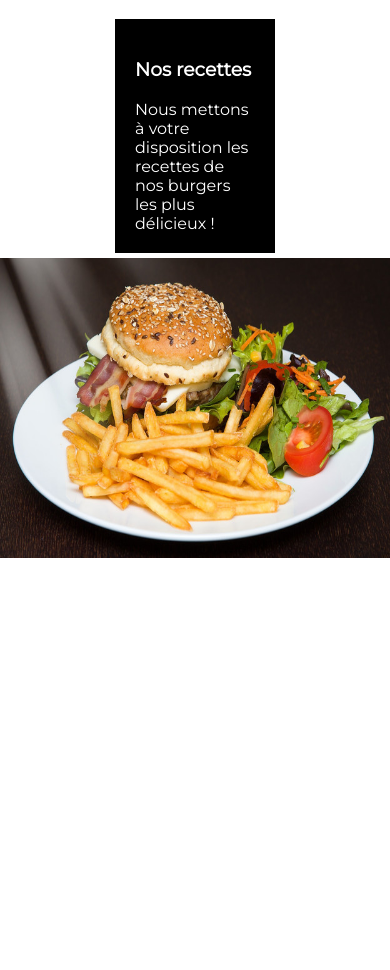
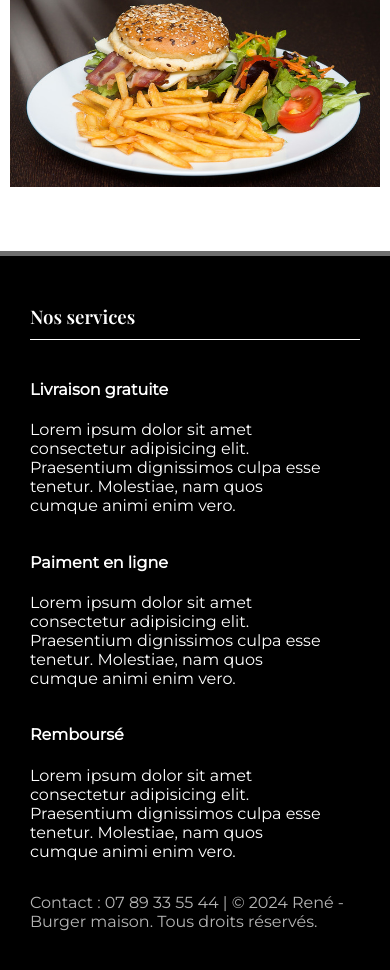
Before and after one commit to rene-belin/Site_vitrine_restaurent, a plain HTML site: page index.html in a window 390 px wide. Shown: the part 948-1918 px from the top of the page. Before the commit the page ends 1530 px from the top, so only its background shows below. Drawn offline with nearby package versions, Linux system fonts and the light colour scheme.

Commit message:
mise en place du footer

```diff
--- a/index.html
+++ b/index.html
@@ -14,7 +14,7 @@
         <div class="onglets">
             <a href="#">Accueil</a>
             <a href="#products">Nos produits</a>
-            <a href="#">Contact</a>
+            <a href="#contact">Contact</a>
         </div>
     </nav>
     <header>
@@ -44,6 +44,25 @@
             </div>
         </div>
     </section>
+
+    <footer>
+        <h3>Nos services</h3>
+        <div class="services">
+            <div class="service">
+                <h4>Livraison gratuite</h4>
+                <p>Lorem ipsum dolor sit amet consectetur adipisicing elit. Praesentium dignissimos culpa esse tenetur. Molestiae, nam quos cumque animi enim vero.</p>
+            </div>
+            <div class="service">
+                <h4>Paiment en ligne</h4>
+                <p>Lorem ipsum dolor sit amet consectetur adipisicing elit. Praesentium dignissimos culpa esse tenetur. Molestiae, nam quos cumque animi enim vero.</p>
+            </div>
+            <div class="service">
+                <h4>Remboursé</h4>
+                <p>Lorem ipsum dolor sit amet consectetur adipisicing elit. Praesentium dignissimos culpa esse tenetur. Molestiae, nam quos cumque animi enim vero.</p>
+            </div>
+        </div>
+        <p id="contact">Contact : 07 89 33 55 44 | &copy; 2024 René - Burger maison. Tous droits réservés.</p>
+    </footer>
 </body>
 
 </html>
--- a/style.css
+++ b/style.css
@@ -11,6 +11,7 @@ body {
     font-family: 'Montserrat', sans-serif;
 }
 
+/* ***************** NAV ***************** */
 nav {
     display: flex;
     flex-wrap: wrap;
@@ -38,7 +39,7 @@ nav .onglets a {
     padding-bottom: 5px;
 }
 
-/* HEADER */
+/* ***************** HEADER ***************** */
 header {
     display: flex;
     flex-direction: column;
@@ -63,37 +64,89 @@ header button {
     outline: none;
     cursor: pointer;
 }
-/* SECTION PRINCIAPLE */
-.main{
+
+/* ***************** SECTION PRINCIAPLE ***************** */
+.main {
     margin-top: 40px;
     display: flex;
     flex-direction: column;
     align-items: center;
 }
+
 .main .content .card {
     display: flex;
     flex-wrap: wrap;
     justify-content: center;
     margin-bottom: 20px;
 }
-.main .content .card .left{
+
+.main .content .card .left {
     flex: 0 0 30%;
     padding: 20px;
     background-color: black;
     color: white;
 }
-.main .content .card.right{
+
+.main .content .card.right {
     flex: 0 0 70%;
 }
-.main .content .card .right img{
+
+.main .content .card .right img {
     width: 400px;
     height: 300px;
     margin-top: 5px;
 }
+/* ***************** FOOTER ***************** */
+footer {
+    margin-top: 40px;
+    border-top: 5px solid #6f6f6f;
+    background-color: #000;
+    color: #fff;
+    padding: 30px 100px;
+}
+
+footer h3 {
+    font-family: 'playfair Display', sans-serif;
+    border-bottom: 1px solid #fff;
+    padding-bottom: 10px;
+}
+
+footer .services {
+    display: flex;
+    flex-wrap: wrap;
+}
+
+footer .services .service {
+    margin-right: 30px;
+
+}
+
+footer .services .service p {
+    max-width: 300px;
+}
+
+footer #contact {
+    color: rgb(181, 181, 181);
+}
+
 /* Média query */
 @media screen and (max-width:680px) {
     nav .onglets {
         margin-left: 0px;
         margin-bottom: 20px;
     }
+    .main .card{
+        margin: 10px;
+    }
+    .main .content .card .right img{
+        width: 100%;
+        height: 200px;
+margin-top: 0px;
+    }
+    .main .content .card {
+        display: block;
+    }
+    footer{
+        padding: 30px;
+    }
 }
```
